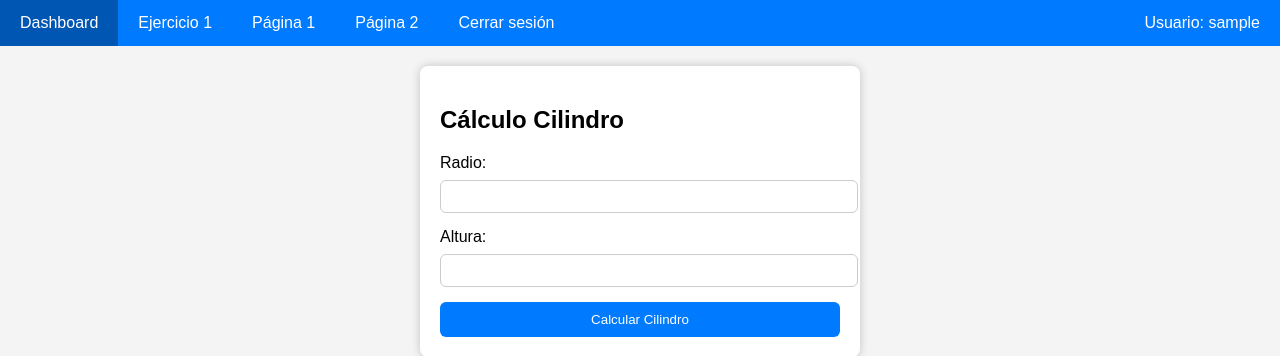
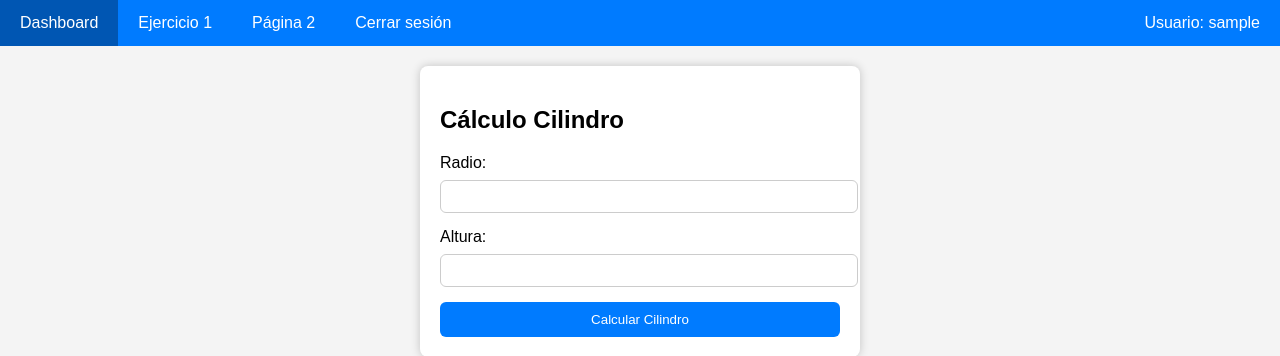
Before and after one commit to Rodrigo-Sola/evalp2-220524, a PHP site: page /ejercicio_1.php in a window 1280 px wide. Shown: the top 356 px of the page. Run offline with PHP 8.4, Linux system fonts and the light colour scheme; the visitor is signed in with stand-in values (Sample User, id 1).

Commit message:
Ultima modificacion de ejercicio 1

```diff
--- a/ejercicio_1.php
+++ b/ejercicio_1.php
@@ -116,7 +116,6 @@ if ($_SERVER['REQUEST_METHOD'] === 'POST') {
     <div class="navbar">
         <a href="dashboard.php">Dashboard</a>
         <a href="ejercicio_1.php">Ejercicio 1</a>
-        <a href="pagina1.php">Página 1</a>
         <a href="pagina2.php">Página 2</a>
         <span class="usuario">Usuario: <?= htmlspecialchars($_SESSION['usuario']) ?></span>
         <a href="logout.php">Cerrar sesión</a>
```
